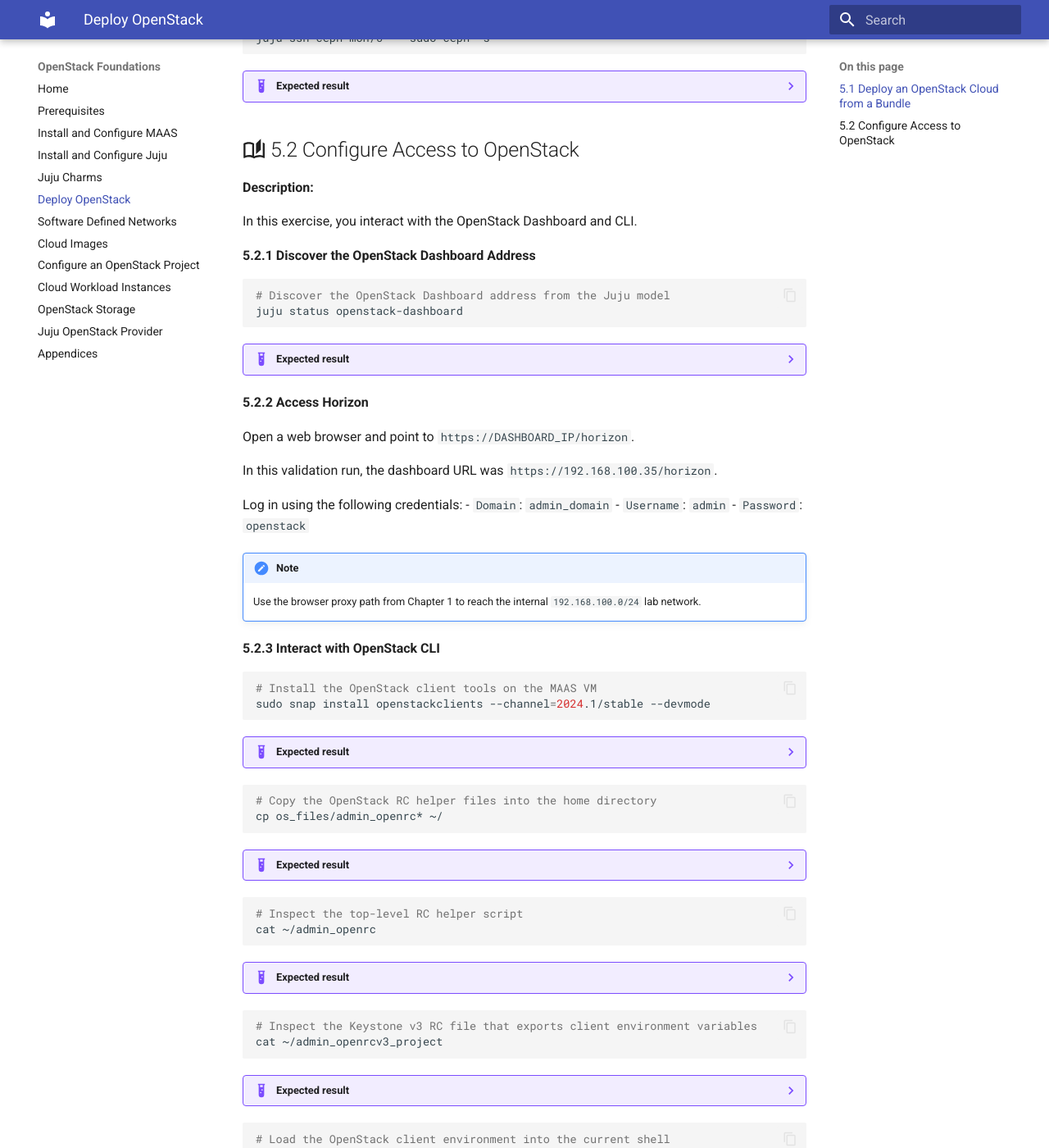
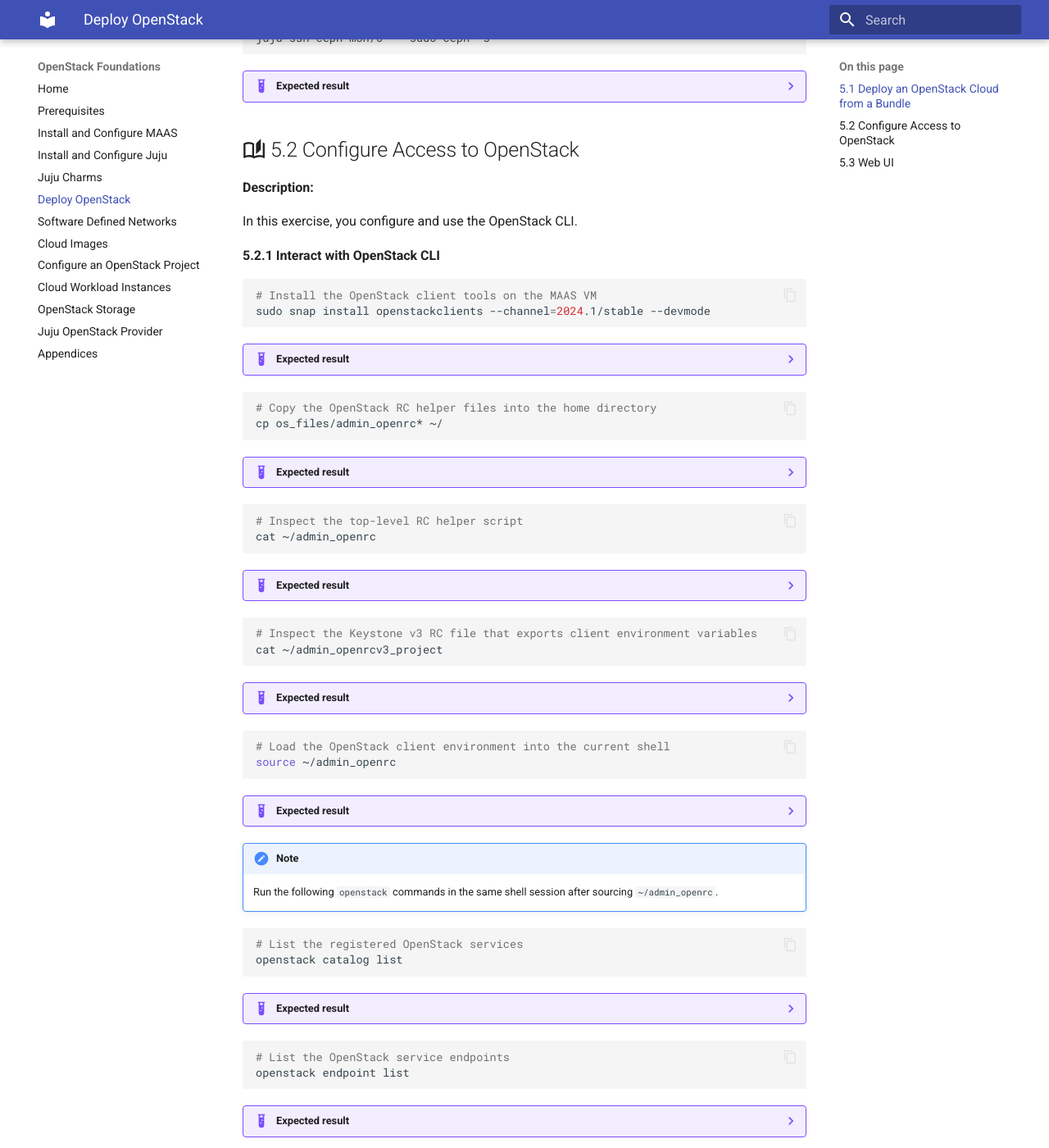
Before and after one commit to radumoisan/canonical-openstack-foundations, an MkDocs documentation site: the page built from docs/deploy-openstack-with-juju-and-maas.md, in a window 1280 px wide and 1400 px high, scrolled down 3253 px. Shown: the whole window at 82% size. Built offline with MkDocs 1.6.1 and Material for MkDocs 9.7.7, drawn with Linux system fonts in a browser that asks for light colours; some of the changed text lies outside the part shown.

Commit message:
Reformat deploy-openstack docs command blocks

````diff
--- a/docs/deploy-openstack-with-juju-and-maas.md
+++ b/docs/deploy-openstack-with-juju-and-maas.md
@@ -328,48 +328,9 @@
 
 **Description:**
 
-In this exercise, you interact with the OpenStack Dashboard and CLI.
+In this exercise, you configure and use the OpenStack CLI.
 
-**5.2.1 Discover the OpenStack Dashboard Address**
-
-```bash
-# Discover the OpenStack Dashboard address from the Juju model
-juju status openstack-dashboard
-```
-
-??? example "Expected result"
-    ```bash
-    Model  Controller       Cloud/Region  Version  SLA          Timestamp
-    uos    maas-controller  maas/default  3.6.23   unsupported  17:35:58Z
-
-    App                     Version  Status  Scale  Charm                Channel         Rev  Exposed  Message
-    dashboard-mysql-router  8.0.46   active      1  mysql-router         8.0/stable     1136  no       Unit is ready
-    openstack-dashboard     24.0.1   active      1  openstack-dashboard  2024.1/stable   728  no       Unit is ready
-
-    Unit                         Workload  Agent  Machine  Public address  Ports       Message
-    openstack-dashboard/0*       active    idle   3/lxd/1  192.168.100.35  80,443/tcp  Unit is ready
-      dashboard-mysql-router/0*  active    idle            192.168.100.35              Unit is ready
-
-    Machine  State    Address         Inst id              Base          AZ       Message
-    3        started  192.168.100.26  os-compute04         ubuntu@22.04  default  Deployed
-    3/lxd/1  started  192.168.100.35  juju-ed0023-3-lxd-1  ubuntu@22.04  default  Container started
-    ```
-
-**5.2.2 Access Horizon**
-
-Open a web browser and point to `https://DASHBOARD_IP/horizon`.
-
-In this validation run, the dashboard URL was `https://192.168.100.35/horizon`.
-
-Log in using the following credentials:
-- `Domain`: `admin_domain`
-- `Username`: `admin`
-- `Password`: `openstack`
-
-!!! note
-    Use the browser proxy path from Chapter 1 to reach the internal `192.168.100.0/24` lab network.
-
-**5.2.3 Interact with OpenStack CLI**
+**5.2.1 Interact with OpenStack CLI**
 
 ```bash
 # Install the OpenStack client tools on the MAAS VM
@@ -517,3 +478,46 @@
     | e848cdc0bb604fc4a5bedb2c1a83a226 | RegionOne | placement    | placement    | True    | public    | https://192.168.100.44:8778      |
     +----------------------------------+-----------+--------------+--------------+---------+-----------+----------------------------------+
     ```
+
+## :material-book-open-page-variant-outline: 5.3 Web UI
+
+**Description:**
+
+In this exercise, you access the Horizon dashboard from a web browser.
+
+**5.3.1 Access Horizon**
+
+```bash
+# Discover the OpenStack Dashboard address from the Juju model
+juju status openstack-dashboard
+```
+
+??? example "Expected result"
+    ```bash
+    Model  Controller       Cloud/Region  Version  SLA          Timestamp
+    uos    maas-controller  maas/default  3.6.23   unsupported  17:35:58Z
+
+    App                     Version  Status  Scale  Charm                Channel         Rev  Exposed  Message
+    dashboard-mysql-router  8.0.46   active      1  mysql-router         8.0/stable     1136  no       Unit is ready
+    openstack-dashboard     24.0.1   active      1  openstack-dashboard  2024.1/stable   728  no       Unit is ready
+
+    Unit                         Workload  Agent  Machine  Public address  Ports       Message
+    openstack-dashboard/0*       active    idle   3/lxd/1  192.168.100.35  80,443/tcp  Unit is ready
+      dashboard-mysql-router/0*  active    idle            192.168.100.35              Unit is ready
+
+    Machine  State    Address         Inst id              Base          AZ       Message
+    3        started  192.168.100.26  os-compute04         ubuntu@22.04  default  Deployed
+    3/lxd/1  started  192.168.100.35  juju-ed0023-3-lxd-1  ubuntu@22.04  default  Container started
+    ```
+
+Open a web browser and point to `https://DASHBOARD_IP/horizon`.
+
+In this validation run, the dashboard URL was `https://192.168.100.35/horizon`.
+
+Log in using the following credentials:
+- `Domain`: `admin_domain`
+- `Username`: `admin`
+- `Password`: `openstack`
+
+!!! note
+    Use the browser proxy path from Chapter 1 to reach the internal `192.168.100.0/24` lab network.
````
